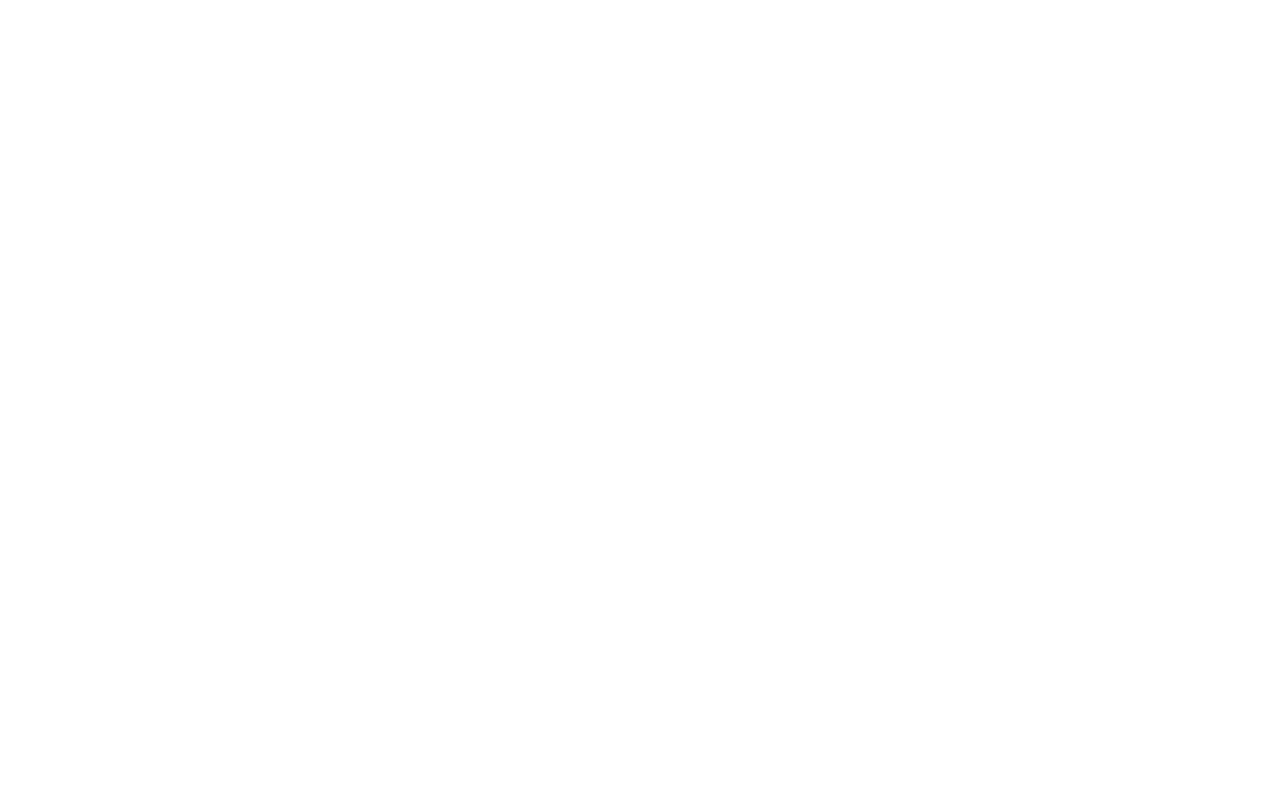
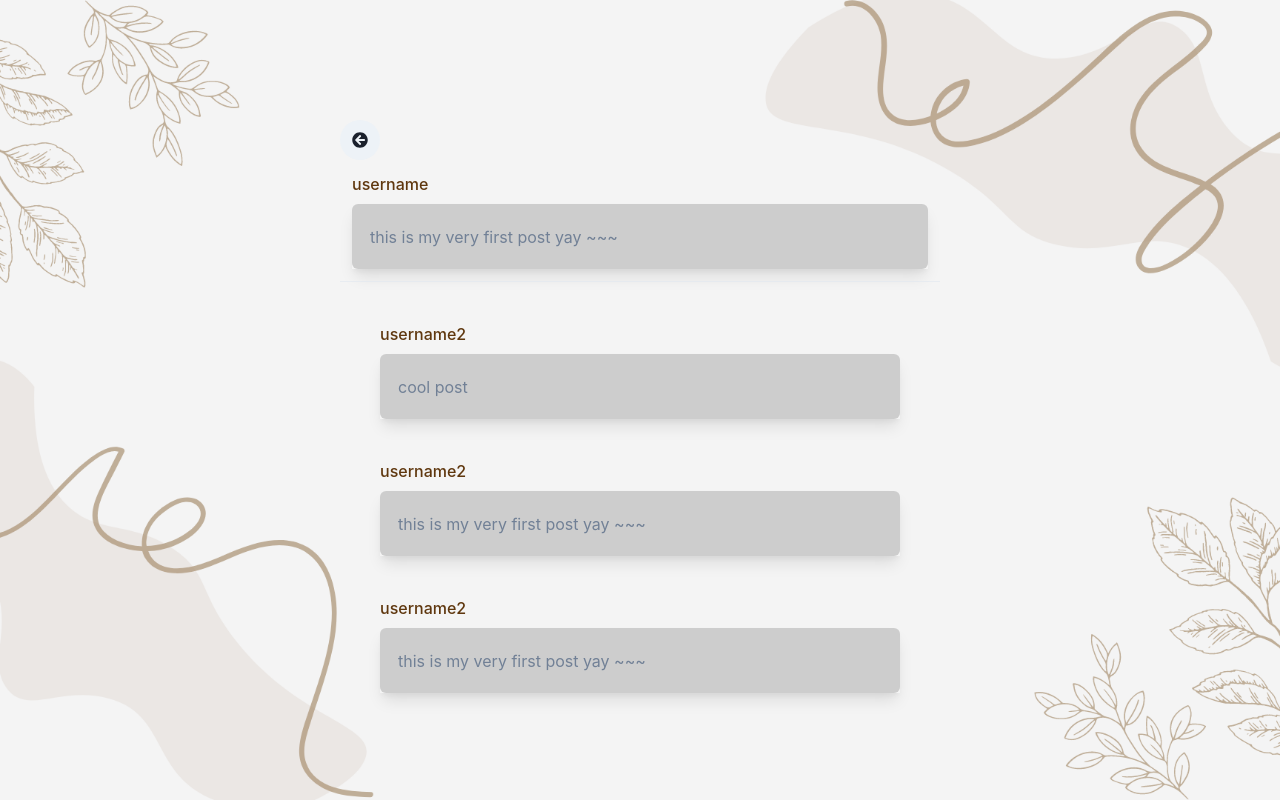
Before and after one commit to a-vitug/Noteful, a React (Create React App) app in the folder client/: page /post in a window 1280 px wide. Before the commit this address had no page. Built offline with nearby package versions, Linux system fonts and the light colour scheme; a web font is replaced by a local one.

Commit message:
added post page

```diff
--- a/client/src/App.css
+++ b/client/src/App.css
@@ -3,6 +3,13 @@
 
 .background {
     background-image: url(./img/background.png);
+    min-height: 100vh;
+    background-size: cover;
+    background-position: center;
+}
+
+.postbg {
+    background-image: url(./img/postbg.png);
     min-height: 100vh;
     background-size: cover;
     background-position: center;
--- a/client/src/App.js
+++ b/client/src/App.js
@@ -8,6 +8,8 @@
 import Login from './pages/auths/Login';
 import Signup from './pages/auths/Signup';
 import Authspage from './pages/auths/Authspage';
+import Post from './pages/Post';
+import Navbar from './components/Navbar';
 
 const client = new ApolloClient({
   uri: '/graphql',
@@ -29,6 +31,7 @@
           <Route exact path='/signup' element={<Signup />} className='Signup' />
           <Route exact path='/profile' element={<Profile /> } className='Profile' />
           <Route exact path='/profile/:profileId' element={<Profile /> } className='Profile' />
+          <Route exact path='/post' element={<Post /> } className='Post' />
         </Routes>
 
       </div>
--- /dev/null
+++ b/client/src/components/Navbar.js
@@ -0,0 +1,87 @@
+import React, { Component } from 'react';
+import { Flex, Stack, VStack, Spacer } from '@chakra-ui/layout';
+import {
+  Input,
+  Box,
+  Center,
+  Container,
+  Divider,
+  FormControl,
+  FormLabel,
+  Grid,
+  GridItem,
+  Button,
+  ButtonGroup,
+  IconButton,
+  Image,
+  Link,
+  InputGroup,
+  InputRightElement,
+  SimpleGrid,
+  StackDivider,
+  Text,
+  Textarea,
+  Wrap,
+  WrapItem,
+} from '@chakra-ui/react';
+
+import { useColorMode, useColorModeValue } from '@chakra-ui/color-mode';
+import { FaSun, FaMoon, FaGithub, FaUser, FaPaperPlane, FaHeart, FaTrashAlt } from 'react-icons/fa';
+
+
+const Navbar = ({ loggedIn, setLoggedIn }) => {
+
+    const { colorMode, toggleColorMode } = useColorMode();
+    const isDark = colorMode === 'dark';
+    const textcolor = useColorModeValue('yellow.900', '#E8DFD8');
+    const bgcolor = useColorModeValue('RGBA(0, 0, 0, 0.16)', 'RGBA(0, 0, 0, 0.36)');
+
+    let [value, setValue] = React.useState('')
+
+    let handleInputChange = (e) => {
+    let inputValue = e.target.value;
+    setValue(inputValue);
+    };
+
+    return (
+        <Stack p={5}>
+            <Flex w='100%'>
+                <Spacer></Spacer>
+
+                {loggedIn ? (
+                    <IconButton
+                        ml={8}
+                        icon={<FaUser />}
+                        isRound='true'
+                        backgroundColor={bgcolor}
+                    ></IconButton>
+                ) : (
+                    <>
+                        <Link href='https://github.com/a-vitug/react-app'>
+                            <IconButton
+                                ml={8}
+                                icon={<FaGithub />}
+                                isRound='true'
+                                backgroundColor={bgcolor}
+                            ></IconButton>
+                            </Link>
+
+                            <IconButton
+                            ml={8}
+                            icon={isDark ? <FaSun /> : <FaMoon />}
+                            isRound='true'
+                            onClick={toggleColorMode}
+                            backgroundColor={bgcolor}
+                        ></IconButton>
+                    </>
+                )}
+
+
+
+            </Flex>
+
+        </Stack>
+    );
+};
+
+export default Navbar;
--- a/client/src/pages/Post.js
+++ b/client/src/pages/Post.js
@@ -1 +1,130 @@
 import React, { Component } from 'react';
+import { Flex, Stack, VStack, Spacer } from '@chakra-ui/layout';
+import {
+  Input,
+  Box,
+  Center,
+  Container,
+  Divider,
+  FormControl,
+  FormLabel,
+  Grid,
+  GridItem,
+  Button,
+  ButtonGroup,
+  IconButton,
+  Image,
+  Link,
+  InputGroup,
+  InputRightElement,
+  SimpleGrid,
+  StackDivider,
+  Text,
+  Textarea,
+  Wrap,
+  WrapItem,
+} from '@chakra-ui/react';
+
+import { useColorMode, useColorModeValue } from '@chakra-ui/color-mode';
+import { FaSun, FaMoon, FaGithub, FaUser, FaPaperPlane, FaHeart, FaTrashAlt, FaArrowCircleLeft } from 'react-icons/fa';
+
+
+const Post = () => {
+
+    const { colorMode, toggleColorMode } = useColorMode();
+    const isDark = colorMode === 'dark';
+    const textcolor = useColorModeValue('yellow.900', '#E8DFD8');
+    const bgcolor = useColorModeValue('RGBA(0, 0, 0, 0.16)', 'RGBA(0, 0, 0, 0.36)');
+
+    let [value, setValue] = React.useState('')
+
+    let handleInputChange = (e) => {
+    let inputValue = e.target.value;
+    setValue(inputValue);
+    };
+
+    return (
+        <Stack className='postbg' pt={100}>
+
+            <Container p={5} maxW='container.sm'>
+                <IconButton icon={<FaArrowCircleLeft />} isRound='true' />
+                <Box m={3}>
+                    <FormControl isReadOnly id='comment' >
+                        <FormLabel color={textcolor}> username </FormLabel>
+                        <InputGroup
+                            size='md'
+                            boxShadow='lg'
+                        >
+                            <Input h='65px' backgroundColor={bgcolor}
+                                variant='filled'
+                                type='comment'
+                                placeholder='this is my very first post yay ~~~ '
+                            />
+
+                        </InputGroup>
+                    </FormControl>
+                </Box>
+
+                <Divider></Divider>
+
+                {/* user #2's comment */}
+                <Box m={10}>
+                    <FormControl isReadOnly id='comment' >
+                        <FormLabel color={textcolor}> username2 </FormLabel>
+                        <InputGroup
+                            size='md'
+                            boxShadow='lg'
+                        >
+                            <Input h='65px' backgroundColor={bgcolor}
+                                variant='filled'
+                                type='comment'
+                                placeholder='cool post'
+                            />
+
+                        </InputGroup>
+                    </FormControl>
+                </Box>
+
+                {/* user #3's comment */}
+                <Box m={10}>
+                    <FormControl isReadOnly id='comment' >
+                        <FormLabel color={textcolor}> username2 </FormLabel>
+                        <InputGroup
+                            size='md'
+                            boxShadow='lg'
+                        >
+                            <Input h='65px' backgroundColor={bgcolor}
+                                variant='filled'
+                                type='comment'
+                                placeholder='this is my very first post yay ~~~ '
+                            />
+
+                        </InputGroup>
+                    </FormControl>
+                </Box>
+
+                {/* user #4's comment */}
+                <Box m={10}>
+                    <FormControl isReadOnly id='comment' >
+                        <FormLabel color={textcolor}> username2 </FormLabel>
+                        <InputGroup
+                            size='md'
+                            boxShadow='lg'
+                        >
+                            <Input h='65px' backgroundColor={bgcolor}
+                                variant='filled'
+                                type='comment'
+                                placeholder='this is my very first post yay ~~~ '
+                            />
+
+                        </InputGroup>
+                    </FormControl>
+                </Box>
+
+            </Container>
+        </Stack>
+
+    );
+};
+
+export default Post;
--- a/client/src/pages/Profile.js
+++ b/client/src/pages/Profile.js
@@ -129,7 +129,7 @@
         },
       };
       const { data } = await axios.post(
-        '/api/',
+        '/api/user',
         {
           pic,
         },
```
Also changed, not shown: client/src/img/postbg.png (added).
